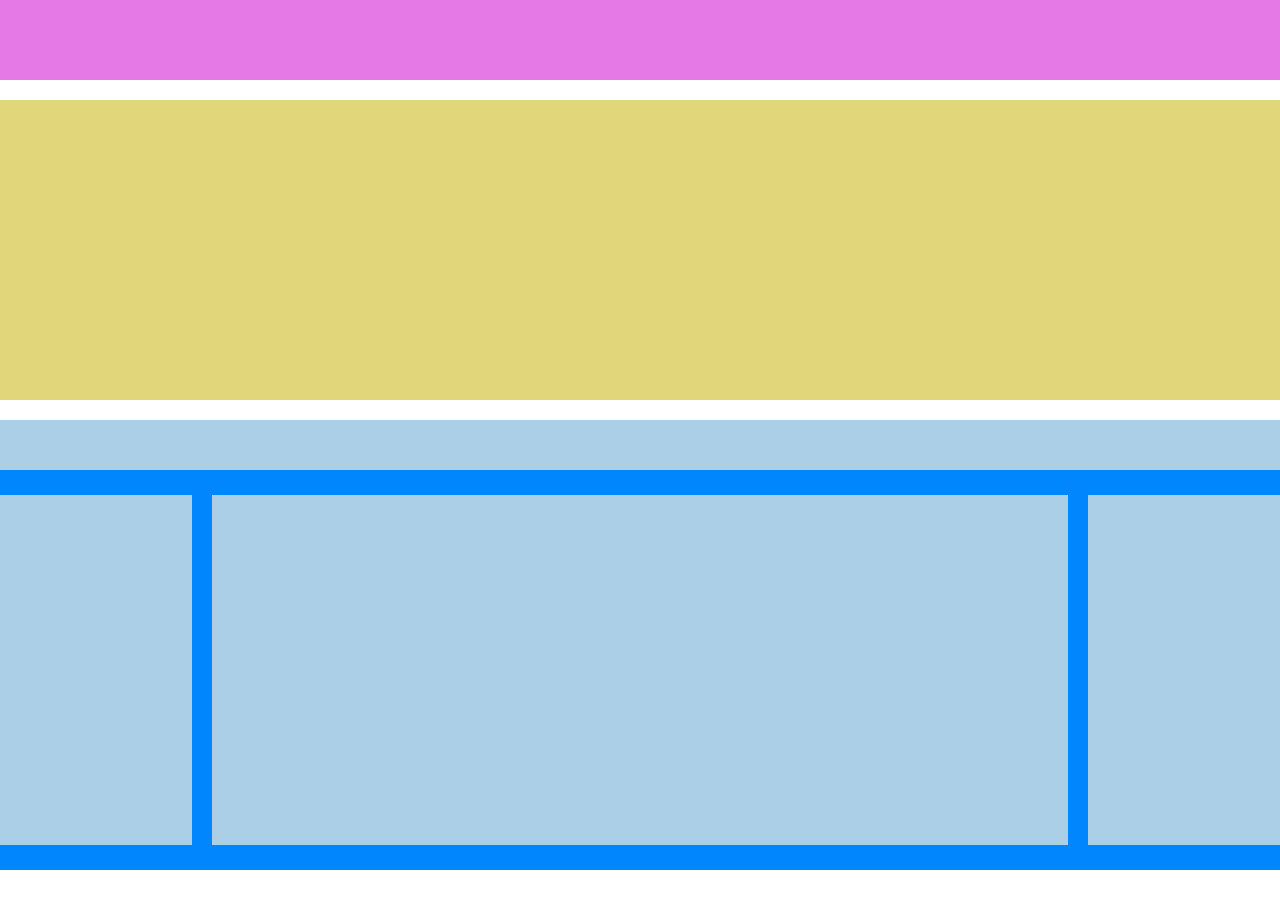
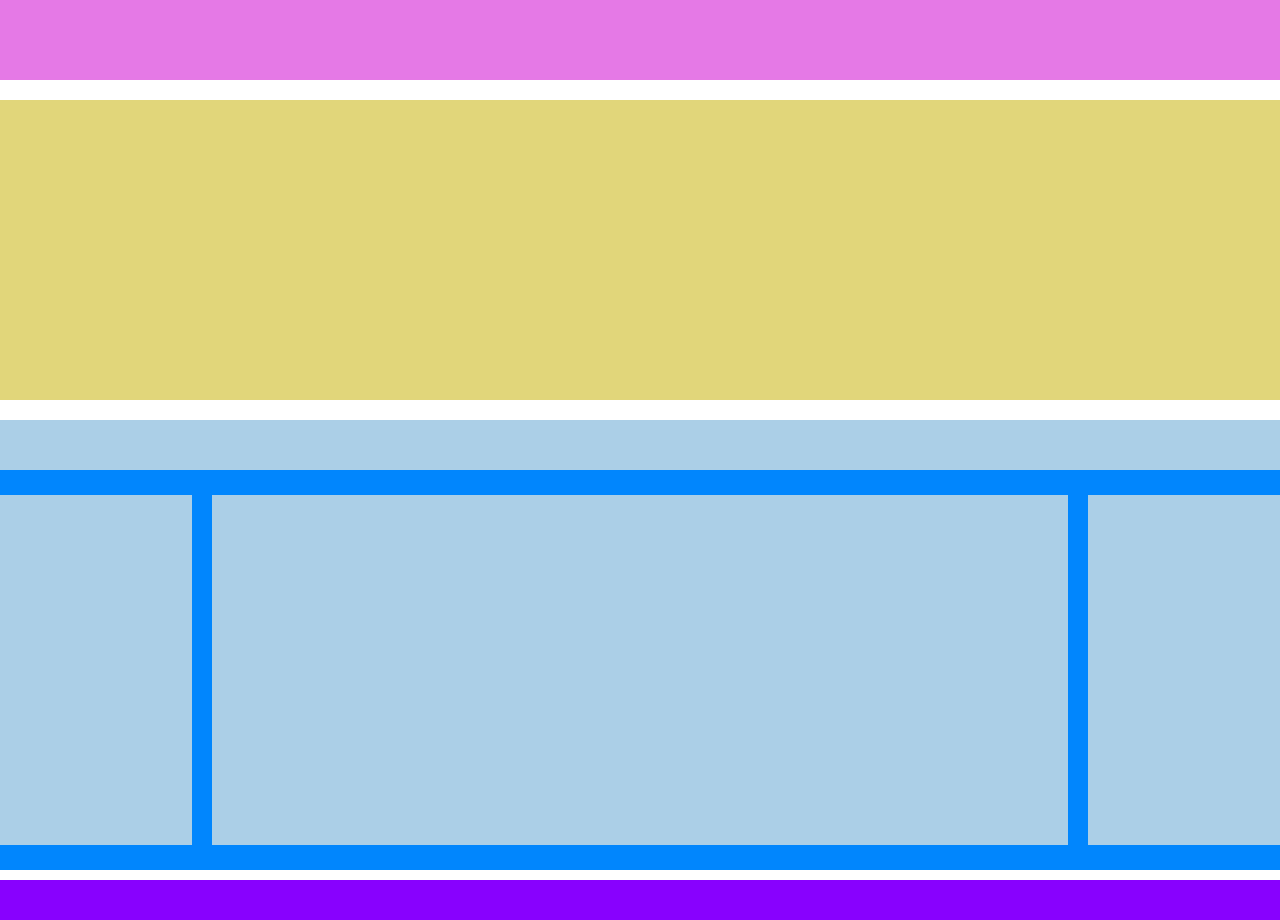
Before and after one commit to Scarpaz14/htmlcss-struttura-wp, a plain HTML site: page index.html in a window 1280 px wide. Before the commit the page ends 870 px from the top, so only its background shows below. Drawn offline with Linux system fonts and the light colour scheme.

Commit message:
aggiunto footer e commenti generali

```diff
--- a/css/style.css
+++ b/css/style.css
@@ -24,6 +24,7 @@
 .second-part{
     background-color:#0186fd;
     min-height:450px;
+    margin-bottom: 10px;
 }
 .row-high{
     background-color:#abcfe7;
@@ -51,3 +52,9 @@
     width: calc(70% - 40px);
     margin-top:25px;
 }
+
+.row-bottom{
+    background-color:#8801fe;
+    min-height:40px;
+
+}
--- a/index.html
+++ b/index.html
@@ -9,14 +9,20 @@
 </head>
 <body>
     <div class="container">
+        <!-- intestazione pagina -->
         <header>
         <div class="head"></div>
         </header>
+        <!-- /intestazione pagina -->
+        <!--  corpo del sito  -->
         <main>
+            <!-- prima sezione  -->
             <section>
                 <div class="first-part">
                 </div>
             </section>
+            <!-- /prima sezione  -->
+            <!-- seconda sezione  -->
             <section>
                 <div class="second-part">
                     <div class="row-high"></div>
@@ -27,10 +33,12 @@
                     </div>
                 </div>
          </section>
+         <!-- /seconda sezione  -->
         </main>
-        <footer>
-
-        </footer>
-    </div>
-</body>
+        <!-- /corpo del sito  -->
+            <footer>
+                <div class="row-bottom"></div>
+            </footer>
+        </div>
+    </body>
 </html>
```
